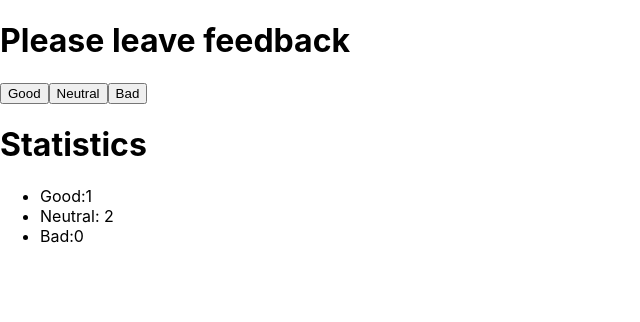
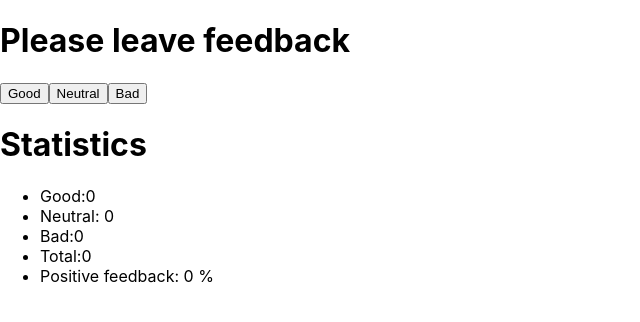
Before and after one commit to Naivelamb1003/goit-react-hw-02-feedback, a React (Create React App) app: page / in a window 1280 px wide. Shown: the top 322 px of the page, without its empty margins (0-640 px from the left). Built offline with nearby package versions, Linux system fonts and the light colour scheme.

Commit message:
задание 1, шаг4

```diff
--- a/src/App.js
+++ b/src/App.js
@@ -3,8 +3,8 @@ import "./App.css";
 
 class App extends Component {
   state = {
-    good: 1,
-    neutral: 2,
+    good: 0,
+    neutral: 0,
     bad: 0,
   };
 
@@ -12,8 +12,7 @@ class App extends Component {
     this.setState ((prevState)=>{
       return {
         good: prevState.good + 1,
-
-      }
+        }
 
     });
 
@@ -31,6 +30,19 @@ class App extends Component {
     }))
   }
 
+  countTotalFeedback =()=>{
+    return this.state.good + this.state.neutral + this.state.bad;
+  }
+
+  countPositiveFeedbackPercentage=()=>{
+    const sumNeutralBad = this.state.neutral + this.state.bad;
+    if(sumNeutralBad===0){
+      return 0
+    }
+    return this.state.good / sumNeutralBad * 100;
+  }
+
+
   render() {
     return (
       <div>
@@ -46,6 +58,8 @@ class App extends Component {
             <li>Good:{this.state.good}</li>
             <li>Neutral: {this.state.neutral}</li>
             <li>Bad:{this.state.bad}</li>
+            <li>Total:{this.countTotalFeedback()}</li>
+            <li>Positive feedback: {this.countPositiveFeedbackPercentage()} %</li>
           </ul>
         </div>
       </div>
```
Also changed, not shown: src/components/Statistics/Statistics.js (added), 1 other file (tests, documents, lock files or other folders).
